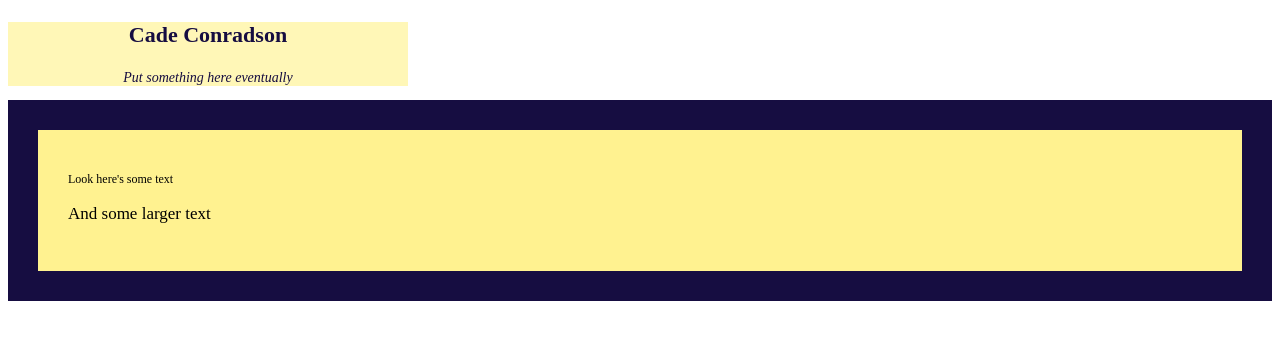
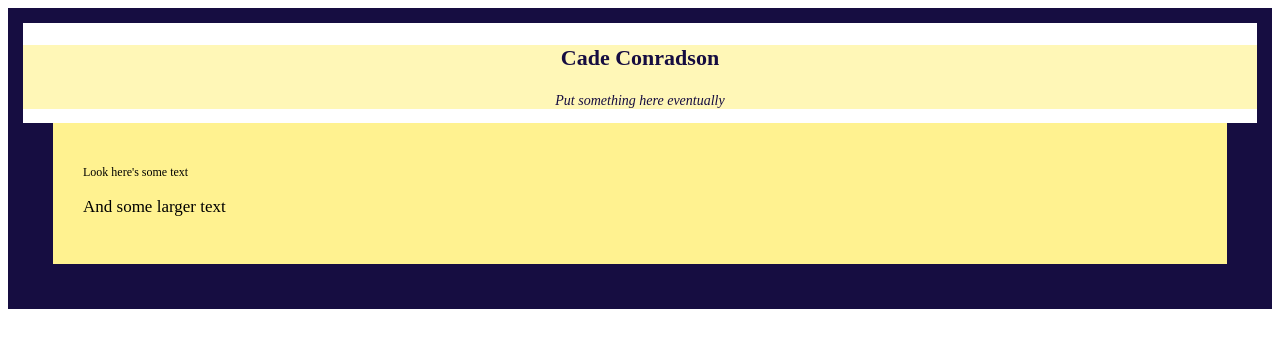
Before and after one commit to cconradson/cconradson.github.io, a Jekyll site: the page built from index.html, in a window 1280 px wide. Shown: the top 348 px of the page. Built offline with Jekyll 4.4.1, drawn with Linux system fonts in a browser that asks for light colours.

Commit message:
style attempt 3

```diff
--- a/assets/css/main.css
+++ b/assets/css/main.css
@@ -2,13 +2,18 @@ header {
 	text-align: center;
 	background-color: #fff7b7;
 	color: #160d41;
-	width: 400px;
+}
+
+body {
+	border: 15px solid #160d41;
 }
 
 div {
 	background-color: #fff290;
 	padding: 30px;
-	border: 30px solid #160d41;
+	border-color: #160d41;
+	border-style: solid;
+	border-width: 0px 30px 30px 30px;
 }
 
 h3[class='site.title'] {
```
